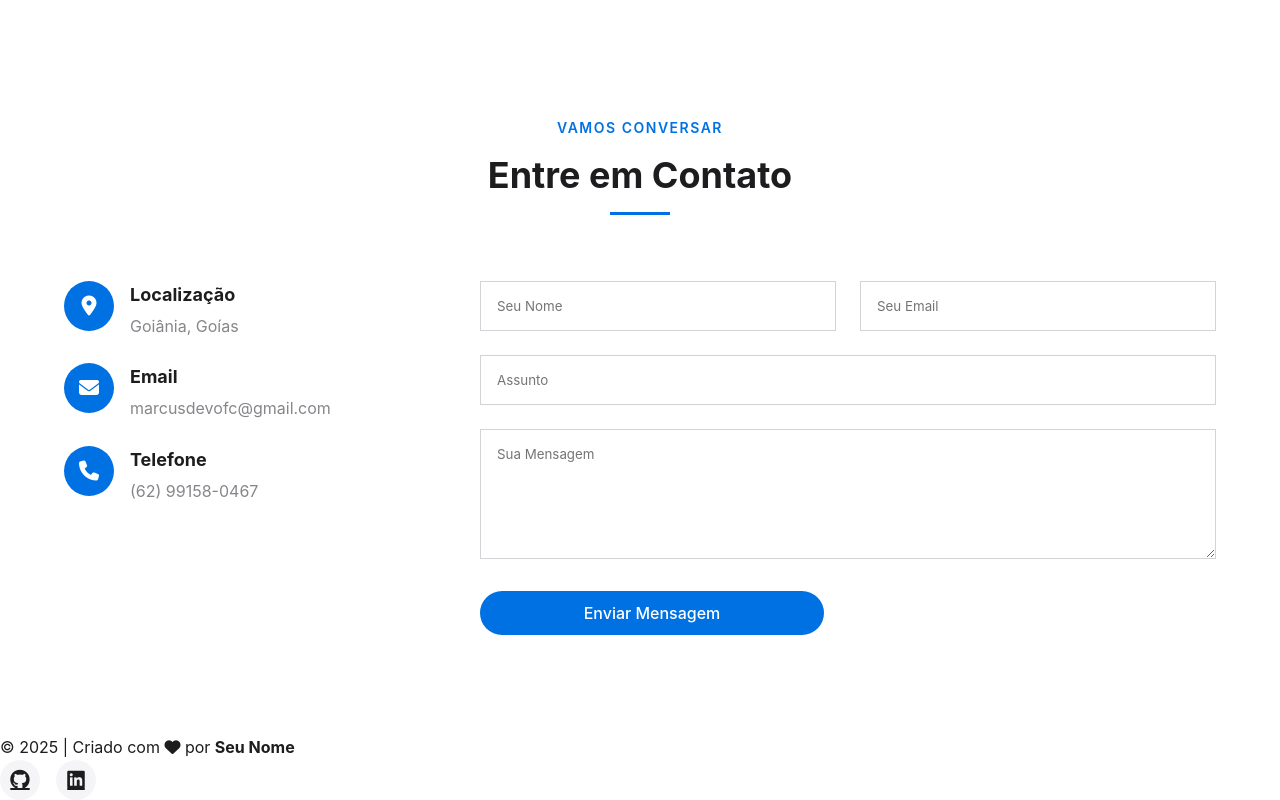
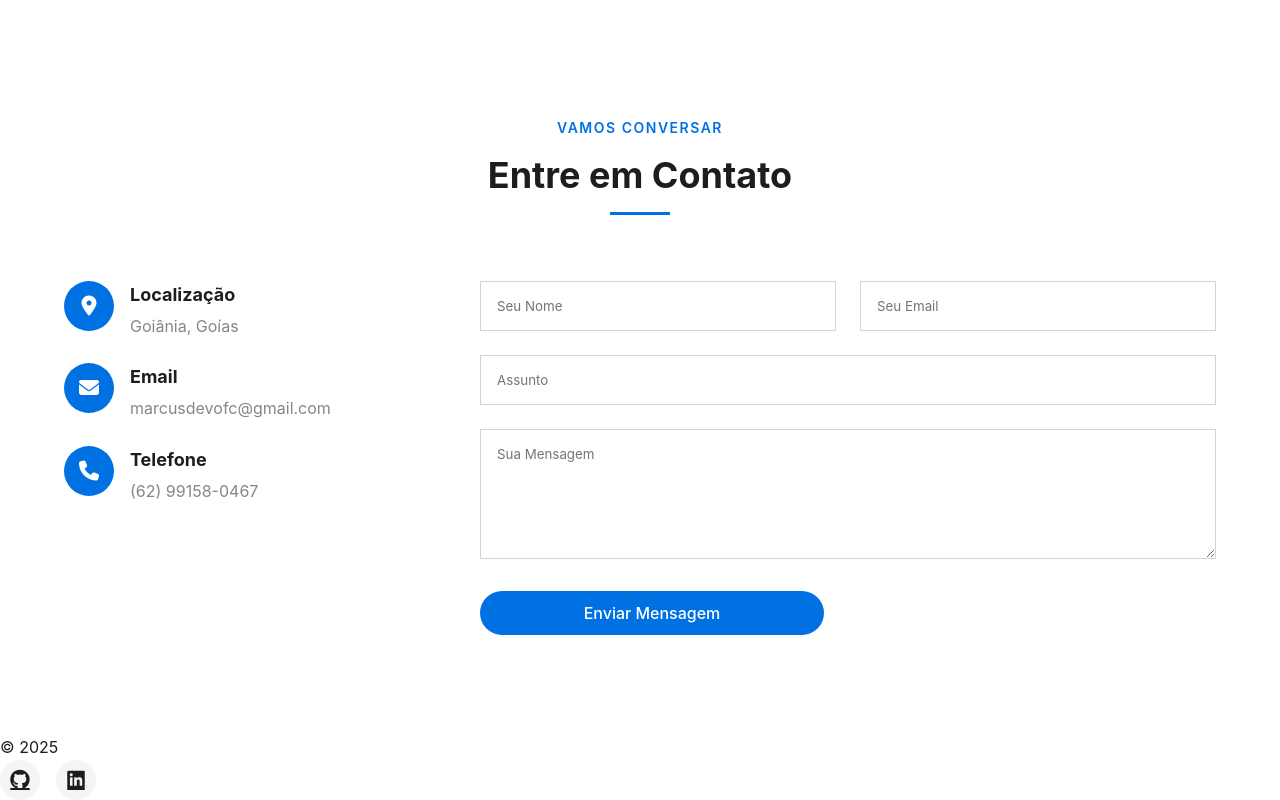
Before and after one commit to M4RCYZ/cv, a plain HTML site: page index.html in a window 1280 px wide. Shown: the part 3678-4478 px from the top of the page. Drawn offline with Linux system fonts and the light colour scheme.

Commit message:
alteração basica no final do site

```diff
--- a/index.html
+++ b/index.html
@@ -309,7 +309,7 @@
         <footer>
             <div class="footer-content">
                 <div class="footer-text">
-                    <p>© 2025 | Criado com <i class="fas fa-heart"></i> por <strong>Seu Nome</strong></p>
+                    <p>© 2025</p>
                 </div>
                 <div class="social-links">
                     <a href="https://github.com/M4RCYZ" aria-label="GitHub"><i class="fab fa-github"></i></a>
```
